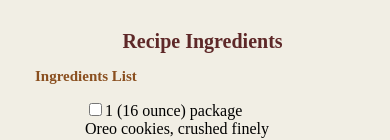
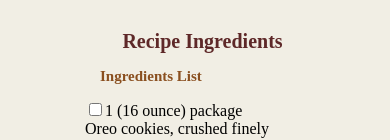
Before and after one commit to andyl22/TOP-Recipes-Project, a plain HTML site: page recipes/oreoicecream.html in a window 390 px wide. Shown: the part 714-854 px from the top of the page. Drawn offline with Linux system fonts and the light colour scheme.

```diff
--- a/style.css
+++ b/style.css
@@ -163,6 +163,10 @@
         margin-bottom: 15px;
     }
 
+    h3 {
+        margin-left: 100px;
+    }
+
     ul {
         padding-right: 80px;
     }
```
